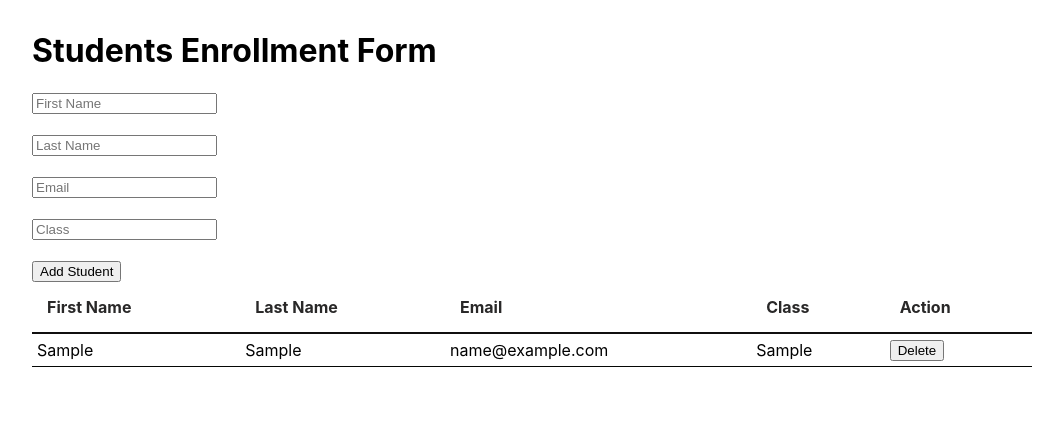
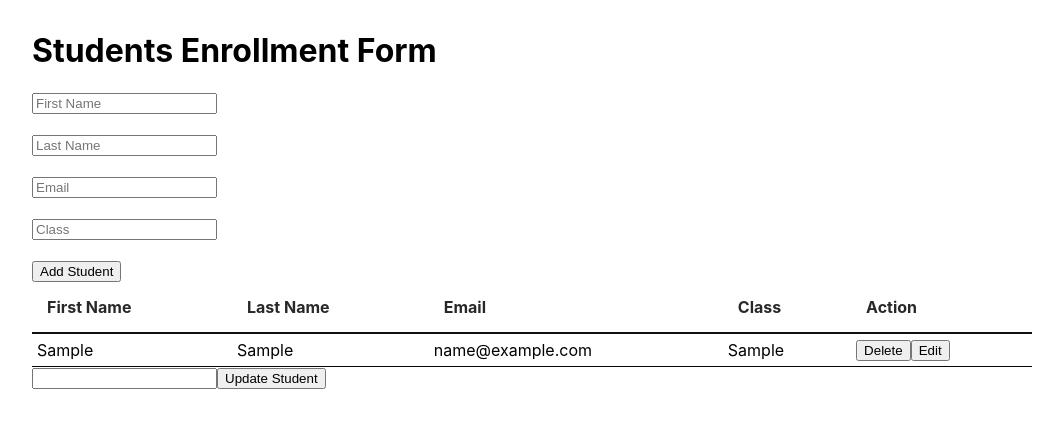
Before and after one commit to rukshonarad/react-student-enrollment-form, a React (Create React App) app: page / in a window 1280 px wide. Both pictures are taken after typing "Sample", "Sample", "name@example.com", "Sample" into the empty fields and a click on the input "Add Student". Shown: the top 428 px of the page, without its empty margins (108-1171 px from the left). Built offline with nearby package versions, Linux system fonts and the light colour scheme.

Commit message:
Add Uddate partialy

```diff
--- a/src/App.js
+++ b/src/App.js
@@ -11,7 +11,8 @@ class App extends React.Component {
             lastName: "",
             email: "",
             className: "",
-            inputError: false
+            inputError: false,
+            showEditModal: false
         };
     }
 
@@ -63,7 +64,59 @@ class App extends React.Component {
             students: updatedStudents
         });
     };
-
+    updateStudent = (studentId) => {
+        this.setState((prevState) => {
+            const updatedStudents = prevState.students.map((student) => {
+                if (student.id === studentId) {
+                    const copy = { ...student };
+                    return copy;
+                }
+                return student;
+            });
+            return {
+                students: updatedStudents
+            };
+        });
+    };
+    editStudent = (studentId) => {
+        this.setState({
+            showEditModal: true
+        });
+        let studentText = "";
+        for (const student of this.state.students) {
+            if (student.id === studentId) {
+                studentText = student.text;
+                break;
+            }
+        }
+        this.setState({
+            inputEditValue: studentText,
+            editingStudentId: studentId
+        });
+    };
+    handleInputEdit = (e) => {
+        this.setState({
+            inputEditValue: e.target.value
+        });
+    };
+    submitEdit = () => {
+        this.setState((prevState) => {
+            const updatedStudents = prevState.students.map((student) => {
+                if (student.id === this.state.editingStudentId) {
+                    const copy = {
+                        ...student,
+                        text: this.state.inputEditValue
+                    };
+                    return copy;
+                }
+                return student;
+            });
+            return {
+                students: updatedStudents,
+                showEditModal: true
+            };
+        });
+    };
     render() {
         return (
             <main>
@@ -133,11 +186,25 @@ class App extends React.Component {
                                     >
                                         Delete
                                     </button>
+                                    <button
+                                        onClick={() =>
+                                            this.editStudent(student.id)
+                                        }
+                                    >
+                                        Edit
+                                    </button>
                                 </td>
                             </tr>
                         ))}
                     </tbody>
                 </table>
+                <div className="modal">
+                    <input
+                        value={this.state.inputEditValue}
+                        onChange={this.handleInputEdit}
+                    />
+                    <button onClick={this.submitEdit}>Update Student</button>
+                </div>
             </main>
         );
     }
```
